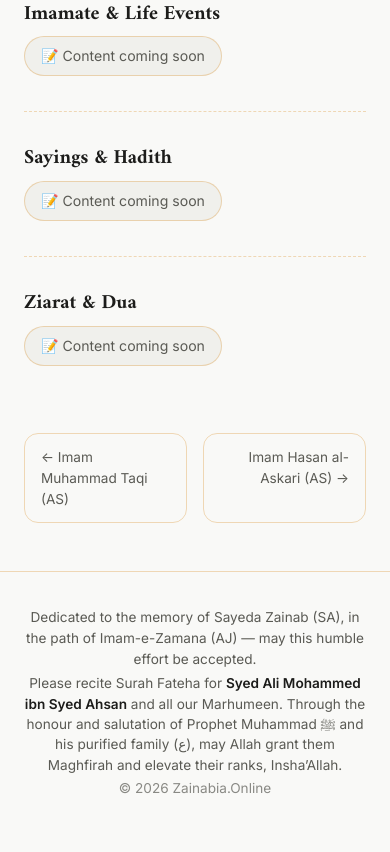
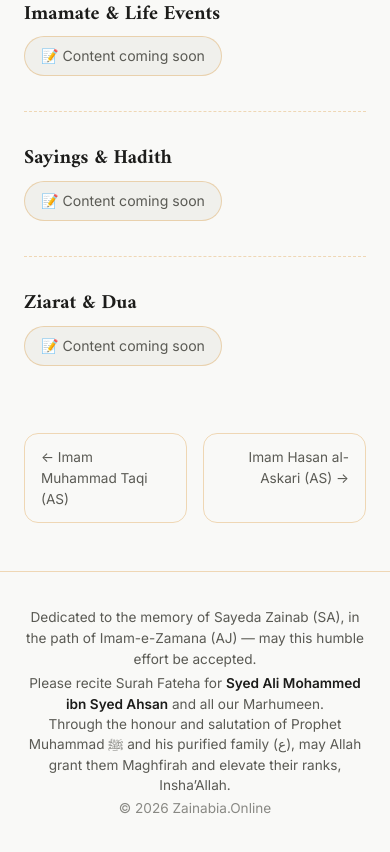
Before and after one commit to AllyLabs12/Zainabia.Online, a plain HTML site: page ahlul-bayt/imam-ali-naqi.html in a window 390 px wide. Shown: the part 1017-1869 px from the top of the page. Drawn offline with Linux system fonts and the light colour scheme.

Commit message:
Split Surah Fateha footer request onto two lines, center-aligned
Each sentence now sits on its own line on wide screens and wraps
naturally on narrow/mobile viewports, instead of wrapping arbitrarily
mid-sentence. Removed the 560px max-width that was forcing that, and
made the center alignment explicit on the block.

Co-Authored-By: Claude Sonnet 5 <noreply@anthropic.com>
Claude-Session: https://claude.ai/code/session_0197P1MC8LFwxARfkyZm4r21

```diff
--- a/ahlul-bayt/imam-ali-naqi.html
+++ b/ahlul-bayt/imam-ali-naqi.html
@@ -154,7 +154,7 @@
 <footer class="site-footer">
   <div class="footer-inner">
     <p>Dedicated to the memory of Sayeda Zainab (SA), in the path of Imam-e-Zamana (AJ) — may this humble effort be accepted.</p>
-    <p class="footer-fateha">Please recite Surah Fateha for <strong>Syed Ali Mohammed ibn Syed Ahsan</strong> and all our Marhumeen. Through the honour and salutation of Prophet Muhammad ﷺ and his purified family (ع), may Allah grant them Maghfirah and elevate their ranks, Insha’Allah.</p>
+    <p class="footer-fateha">Please recite Surah Fateha for <strong>Syed Ali Mohammed ibn Syed Ahsan</strong> and all our Marhumeen.<br>Through the honour and salutation of Prophet Muhammad ﷺ and his purified family (ع), may Allah grant them Maghfirah and elevate their ranks, Insha’Allah.</p>
     <p class="footer-year">&copy; <span id="year"></span> Zainabia.Online</p>
   </div>
 </footer>
--- a/css/style.css
+++ b/css/style.css
@@ -270,6 +270,6 @@ p{ margin: 0 0 1em; color: var(--text-muted); }
 .site-footer{ border-top: 1px solid var(--border); padding: 2rem 1.5rem; }
 .footer-inner{ max-width: var(--max-width); margin:0 auto; text-align:center; }
 .footer-inner p{ margin:.2em 0; font-size:.85rem; }
-.footer-fateha{ color: var(--text-muted); font-size:.8rem; max-width: 560px; margin: .8em auto .4em; line-height:1.5; }
+.footer-fateha{ color: var(--text-muted); font-size:.8rem; margin: .8em auto .4em; line-height:1.5; text-align:center; }
 .footer-fateha strong{ font-weight: 600; color: var(--text); }
 .footer-year{ color: var(--text-muted); opacity:.7; }
```
Also changed, not shown: ahlul-bayt/imam-ali-ridha.html (+1 -1 lines), ahlul-bayt/imam-ali.html (+1 -1 lines), ahlul-bayt/imam-hasan-askari.html (+1 -1 lines), ahlul-bayt/imam-hasan.html (+1 -1 lines), ahlul-bayt/imam-husain.html (+1 -1 lines), ahlul-bayt/imam-jafar-sadiq.html (+1 -1 lines), ahlul-bayt/imam-mahdi.html (+1 -1 lines), ahlul-bayt/imam-muhammad-baqir.html (+1 -1 lines), ahlul-bayt/imam-muhammad-taqi.html (+1 -1 lines), ahlul-bayt/imam-musa-kazim.html (+1 -1 lines), ahlul-bayt/imam-zainul-abideen.html (+1 -1 lines), ahlul-bayt/imamate.html (+1 -1 lines), ahlul-bayt/index.html (+1 -1 lines), ahlul-bayt/rasul-allah.html (+1 -1 lines), 4 more files.
